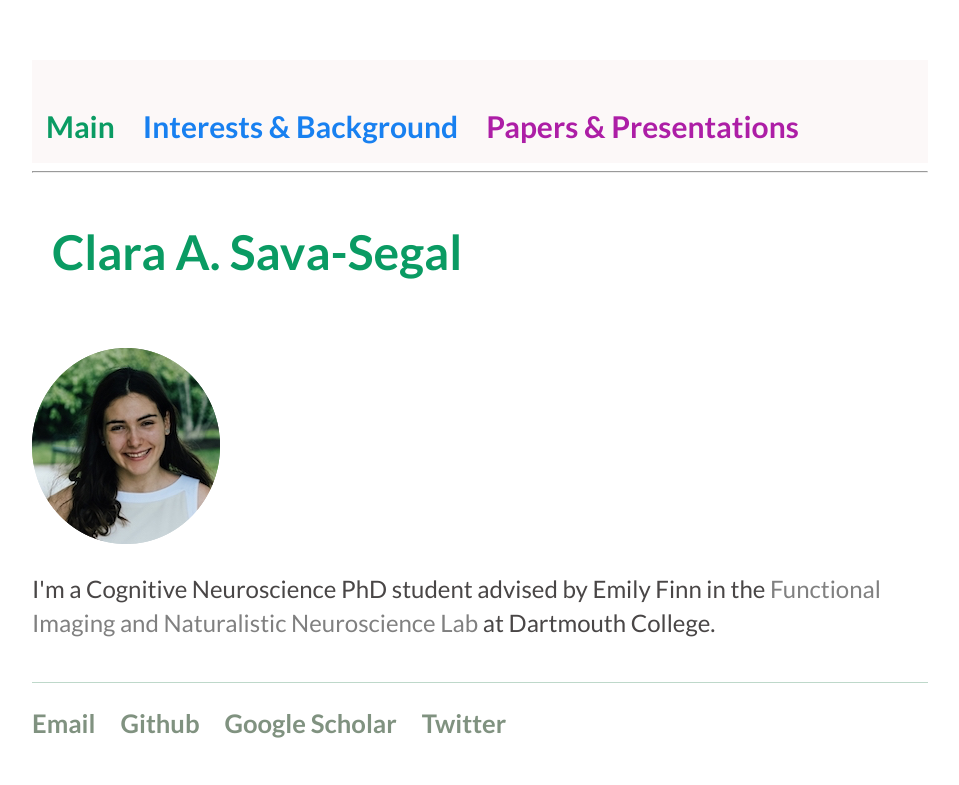
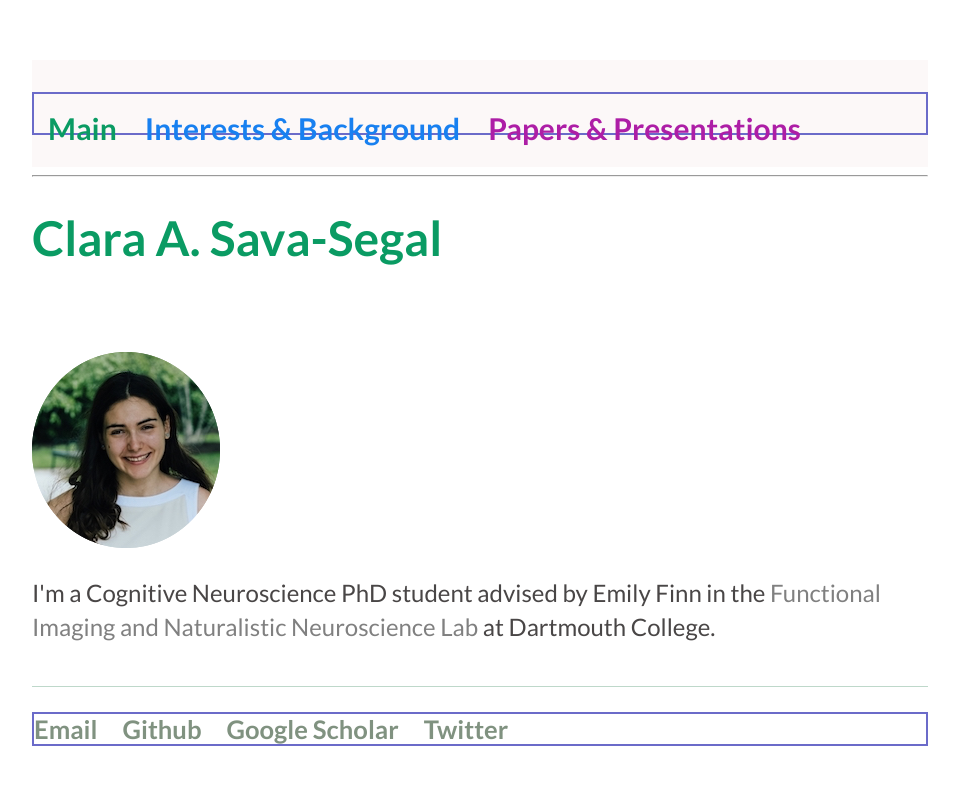
Before and after one commit to csavasegal/csavasegal.github.io, a Jekyll site: the page built from index.html, in a window 1280 px wide. Shown: the top 785 px of the page, without its empty margins (160-1119 px from the left). Built offline with Jekyll 4.4.1, drawn with Linux system fonts in a browser that asks for light colours.

Commit message:
Add files via upload

```diff
--- a/css/main.css
+++ b/css/main.css
@@ -4,6 +4,7 @@ body {
 }
 nav ul, footer ul {
     font-family:'Lato', 'Lato','Lato';
+    border: 2px solid rgb(107, 107, 201);
     padding: 0px;
     list-style: none;
     font-weight: bold;
@@ -72,7 +73,7 @@ header {
   }
 
   .header h1 {
-    position: relative;
+    /* position: relative; */
     top: 18px;
     left: 20px;
   }
@@ -114,6 +115,7 @@ ul {
   position: -webkit-sticky;
   padding: 14px;
   text-decoration: none;
+  z-index: 10; /*should allow for the H1 to not cover the nav bar*/
 }
 
 /* Page content */
@@ -132,3 +134,9 @@ ul {
 .sticky + .content {
   padding-top: 60px;
 }
+
+#sidebar {
+  float: left;
+  width: 20%;
+  background-color: #0b83ab;
+}
```
